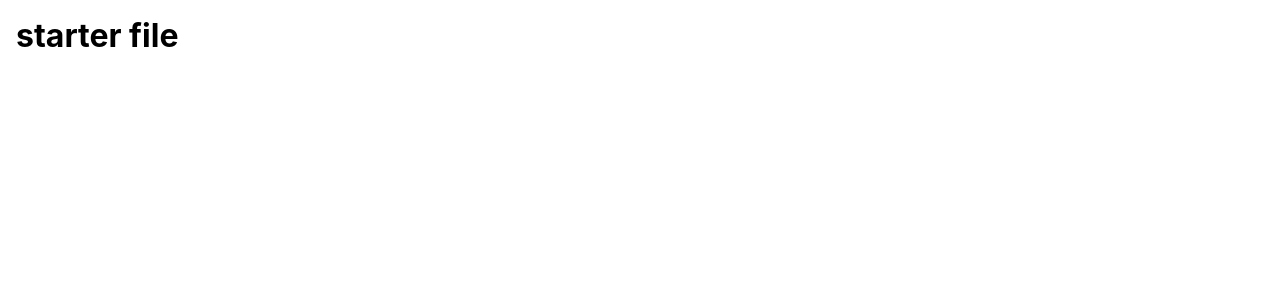
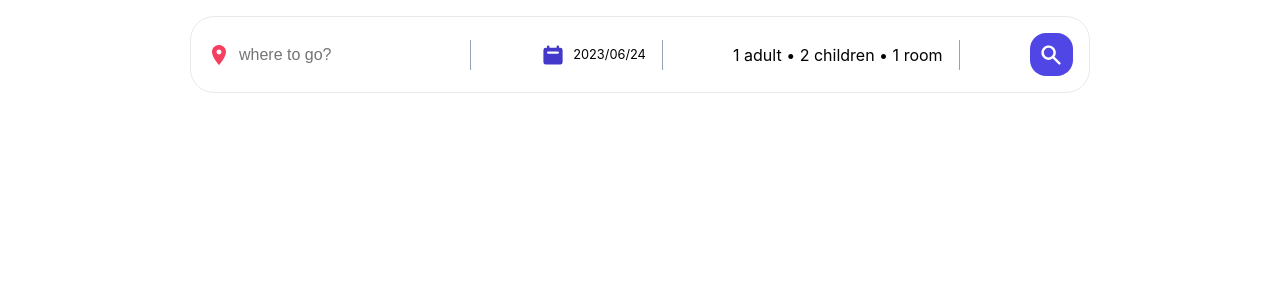
Before and after one commit to mobin-atrzade/Booking-hotel-app, a React (Vite) app: page / in a window 1280 px wide. Shown: the top 300 px of the page. Built offline with nearby package versions, Linux system fonts and the light colour scheme.

Commit message:
add Header Search Item

```diff
--- a/src/App.jsx
+++ b/src/App.jsx
@@ -1,8 +1,12 @@
-
 import "./App.css";
+import Header from "./components/Header/Header";
 
 function App() {
-  return <h1>starter file</h1>
+  return (
+    <div>
+      <Header />
+    </div>
+  )
 }
 
 export default App;
--- /dev/null
+++ b/src/components/Header/Header.jsx
@@ -0,0 +1,45 @@
+import React from "react";
+import { MdLocationOn } from "react-icons/md";
+import { HiCalendar, HiSearch } from "react-icons/hi";
+import { useState } from "react";
+
+
+function Header() {
+
+    const [destination, setDestination] = useState("");
+
+    return (
+        <div className="header">
+            <div className="headerSearch">
+                <div className="headerSearchItem">
+                    <MdLocationOn className="headerIcon locationIcon" />
+                    <input
+                        type="text"
+                        placeholder="where to go?"
+                        onChange={(e) => setDestination(e.target.value)}
+                        className="headerSearchInput"
+                        name="destination"
+                        id="destination"
+                    />
+                    <span className="seperator"></span>
+                </div>
+                <div className="headerSearchItem">
+                    <HiCalendar className="headerIcon dateIcon" />
+                    <div className="dateDropDown">2023/06/24</div>
+                    <span className="seperator"></span>
+                </div>
+                <div className="headerSearchItem">
+                    <div id="optionDropDown">1 adult &bull; 2 children &bull; 1 room</div>
+                    <span className="seperator"></span>
+                </div>
+                <div className="headerSearchItem">
+                    <button className="headerSearchBtn">
+                        <HiSearch className="headerIcon" />
+                    </button>
+                </div>
+            </div>
+        </div >
+    )
+}
+
+export default Header;
```
